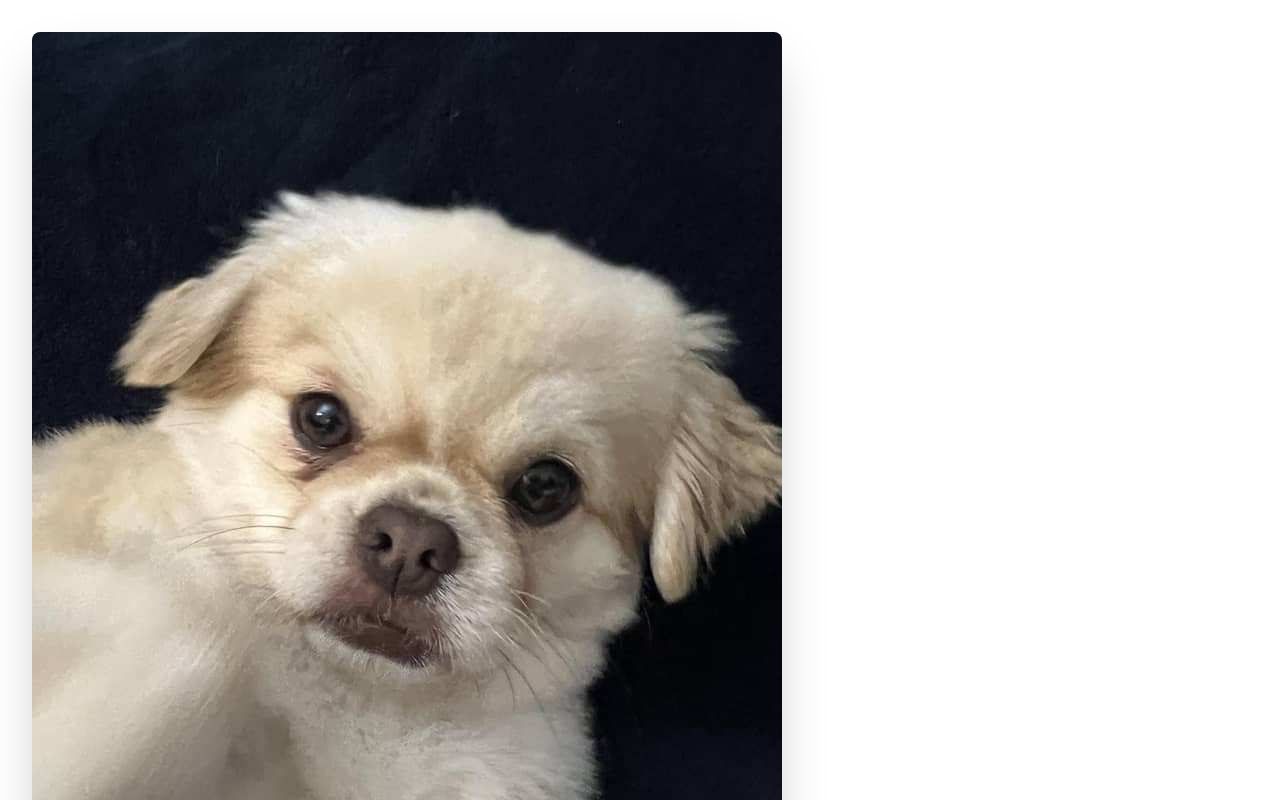
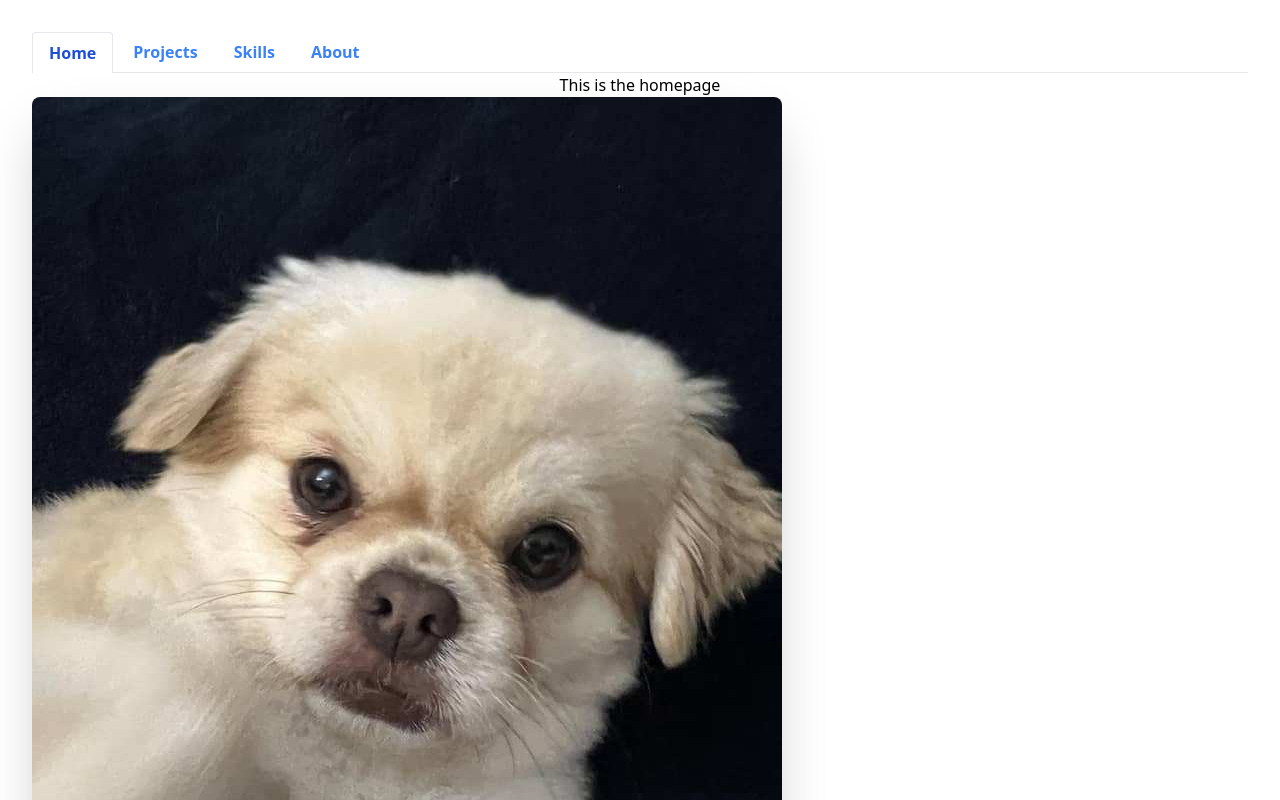
Before and after one commit to katrine-lombardo/portfolio, a React (Vite) app: page / in a window 1280 px wide. Shown: the top 800 px of the page. Built offline with nearby package versions, Linux system fonts and the light colour scheme.

Commit message:
[Nav]: Added Nav component and routes

```diff
--- a/src/App.jsx
+++ b/src/App.jsx
@@ -1,9 +1,11 @@
 import React from "react";
 import { useState } from "react";
-import { BrowserRouter, Link } from "react-router-dom";
-import reactLogo from "./assets/react.svg";
-import domino from "./assets/domino.jpeg";
-import viteLogo from "/vite.svg";
+import { BrowserRouter, Route, Routes } from "react-router-dom";
+import HomePage from "./views/HomePage";
+import About from "./views/About";
+import Projects from "./views/Projects";
+import Skills from "./views/Skills";
+import Nav from "./Nav";
 import "./App.css";
 
 function App() {
@@ -11,8 +13,20 @@ function App() {
 
   return (
     <>
+      <BrowserRouter>
+        <Nav />
+        <Routes>
+          <Route path="/" element={<HomePage />} />
+          <Route path="/projects" element={<Projects />} />
+          <Route path="/skills" element={<Skills />} />
+          <Route path="/about" element={<About />} />
+        </Routes>
         <div>
-        <img src={domino} className="rounded-lg shadow-2xl ..." alt="Domino" />
+          <img
+            src="domino.jpeg"
+            className="rounded-lg shadow-2xl ..."
+            alt="Domino"
+          />
         </div>
         <h1>Hello Domino</h1>
         <div className="card">
@@ -20,9 +34,8 @@ function App() {
             count is {count}
           </button>
         </div>
-      <p className="font-serif ...">
-        Am I changing?
-      </p>
+        <p className="font-serif ...">Am I changing?</p>
+      </BrowserRouter>
     </>
   );
 }
--- /dev/null
+++ b/src/Nav.jsx
@@ -0,0 +1,45 @@
+import React, { useState, useEffect } from "react";
+import { NavLink } from "react-router-dom";
+
+function Nav() {
+  return (
+    <>
+      <ul className="flex border-b">
+        <li className="-mb-px mr-1">
+          <NavLink
+            className="bg-white inline-block border-l border-t border-r rounded-t py-2 px-4 text-blue-700 font-semibold"
+            to="/"
+          >
+            Home
+          </NavLink>
+        </li>
+        <li className="mr-1">
+          <NavLink
+            className="bg-white inline-block py-2 px-4 text-blue-500 hover:text-blue-800 font-semibold"
+            to="/projects"
+          >
+            Projects
+          </NavLink>
+        </li>
+        <li className="mr-1">
+          <NavLink
+            className="bg-white inline-block py-2 px-4 text-blue-500 hover:text-blue-800 font-semibold"
+            to="/skills"
+          >
+            Skills
+          </NavLink>
+        </li>
+        <li className="mr-1">
+          <NavLink
+            className="bg-white inline-block py-2 px-4 text-blue-500 hover:text-blue-800 font-semibold"
+            to="/about"
+          >
+            About
+          </NavLink>
+        </li>
+      </ul>
+    </>
+  );
+}
+
+export default Nav;
--- /dev/null
+++ b/src/views/About.jsx
@@ -0,0 +1,8 @@
+function About() {
+    return (
+        <>
+        <p>This is the about page</p>
+        </>
+    )
+}
+export default About;
--- /dev/null
+++ b/src/views/HomePage.jsx
@@ -0,0 +1,8 @@
+function HomePage() {
+    return (
+        <>
+        <p>This is the homepage</p>
+        </>
+    )
+}
+export default HomePage;
--- /dev/null
+++ b/src/views/Projects.jsx
@@ -0,0 +1,8 @@
+function Projects() {
+    return (
+        <>
+        <p>This is the projects</p>
+        </>
+    )
+}
+export default Projects;
--- /dev/null
+++ b/src/views/Skills.jsx
@@ -0,0 +1,8 @@
+function Skills() {
+    return (
+        <>
+        <p>This is the skills page</p>
+        </>
+    )
+}
+export default Skills;
```
Also changed, not shown: public/domino.jpeg (added). Lines whose indentation alone changed are shown as unchanged.
